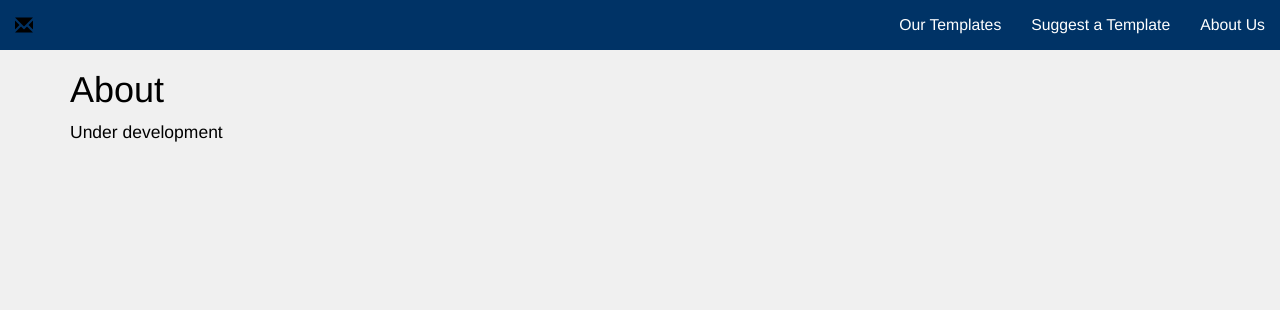
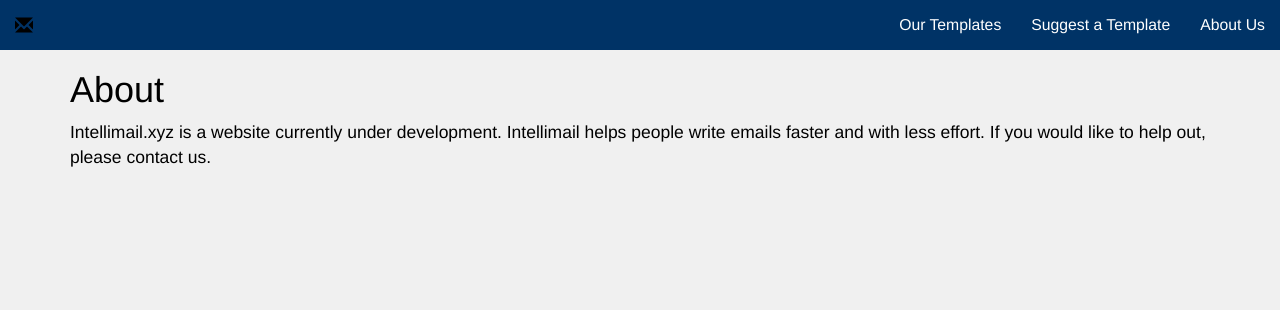
Before and after one commit to yayimahuman/intellimail, a PHP site: page /about in a window 1280 px wide. Shown: the top 310 px of the page. Run offline with PHP 8.4, Linux system fonts and the light colour scheme; some libraries are stand-ins or nearby versions.

Commit message:
added text

```diff
--- a/about.php
+++ b/about.php
@@ -20,7 +20,7 @@
 
 <div class="container">
 	<h1>About</h1>
-	<p>Under development</p>
+	<p>Intellimail.xyz is a website currently under development. Intellimail helps people write emails faster and with less effort. If you would like to help out, please contact us.</p>
 </div>
 
 </body>
```
